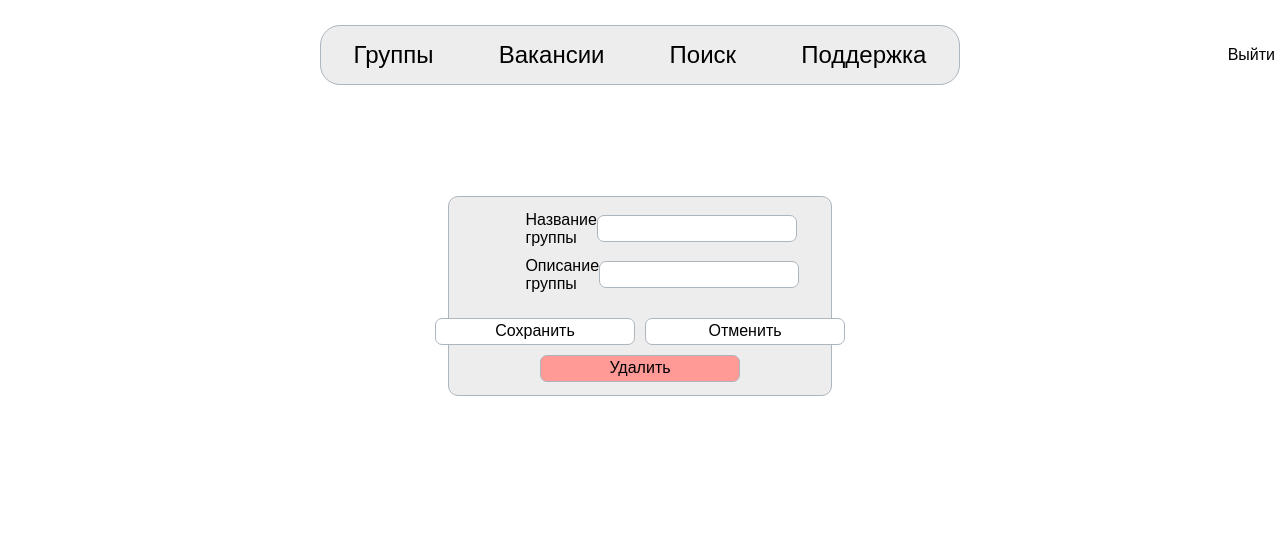
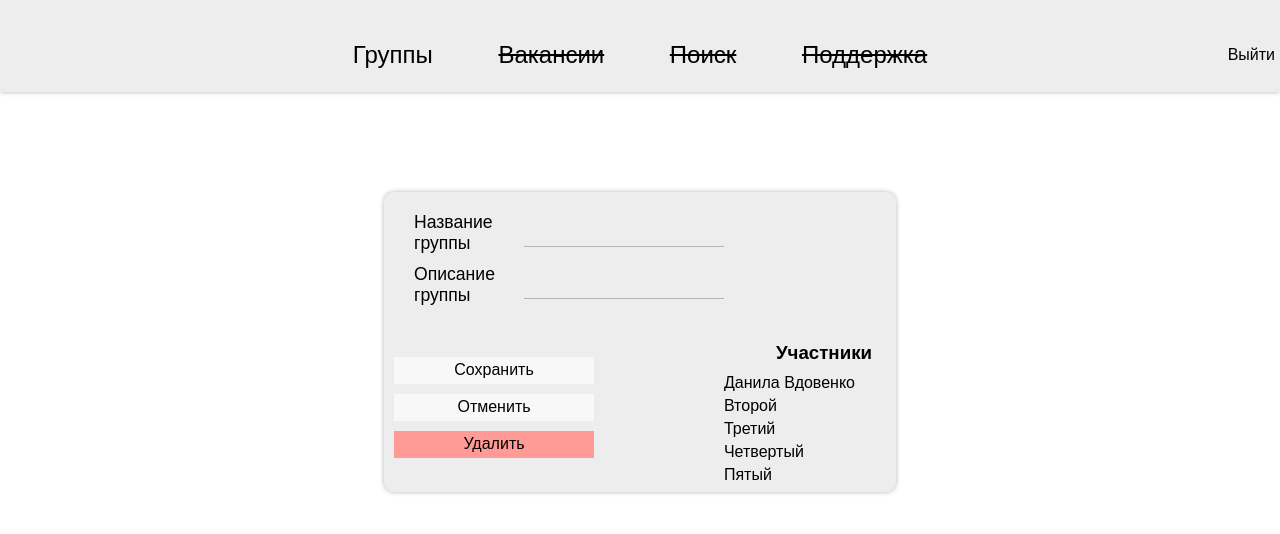
Before and after one commit to scontt/TeamsClient, a Vue app: page /group in a window 1280 px wide. Shown: the top 534 px of the page. Built offline with nearby package versions, Linux system fonts and the light colour scheme; sample sign-in values are in the browser's storage.

Commit message:
Изменены стили элементов

```diff
--- a/src/assets/api/queries.js
+++ b/src/assets/api/queries.js
@@ -1,3 +1,3 @@
 export default function getBaseURL() {
-    return 'http://192.168.1.97:5282/'
+    return 'http://localhost:5282/'
 }
--- a/src/assets/styles/editgroup.css
+++ b/src/assets/styles/editgroup.css
@@ -1,44 +1,76 @@
 .container {
+    display: grid;
+    /* grid-template-columns: repeat(3, 1fr); */
+    grid-template-rows: repeat(2, 50%);
+    grid-auto-rows: 100px;
+    margin: 100px auto;
+    padding: 20px 10px;
+    min-height: 300px;
+    width: 40vw;
+    /* border: 1px solid var(--main-border-color); */
+    border-radius: 10px;
+    background-color: var(--main-bg-color);
+    box-shadow: 0 0 5px var(--main-border-color);
+}
+
+.edit-form {
+    display: flex;
+    grid-column-start: 1;
+    grid-row-start: 1;
+    flex-direction: column;
+}
+
+.buttons-container {
     display: flex;
     flex-direction: column;
     justify-content: center;
-    align-items: center;
-    margin: 100px auto;
-    height: 200px;
-    width: 30vw;
-    border: 1px solid var(--main-border-color);
-    border-radius: 10px;
-    background-color: var(--main-bg-color);
-}
-.edit-form {
-    display: flex;
-    flex-direction: column;
-    align-items: center;
-    width: 100%;
+    gap: 10px;
+    grid-column-start: 1;
+    grid-row-start: 2;
 }
 
-.buttons {
-    display: flex;
-    justify-content: center;
-    gap: 10px;
+.edit-form__item {
+    margin-bottom: 10px;
+    padding-left: 20px;
 }
 
-.edit-from__item {
+.edit-form__input {
     display: flex;
+    font-size: 1.1rem;
+    max-width: 400px;
+    justify-content: space-between;
     align-items: center;
-    justify-content: space-between;
-    width: 60%;
-    margin-bottom: 10px;
 }
 
 .btn {
-    margin-top: 15px;
+    max-width: 100px;
 }
 .delete-btn {
-    margin-top: 10px;
     background-color: #FF9A97FF;
 }
 
 .delete-btn:hover {
     background: #FF7E7AFF;
 }
+
+.members {
+    display: flex;
+    flex-direction: column;
+    margin: 0 auto;
+    min-width: 200px;
+    max-width: 250px;
+    grid-column-start: 2;
+    grid-row-start: 2;
+}
+
+.members > h3 {
+    margin: auto;
+}
+
+.members-list {
+    margin-top: 10px;
+}
+
+.members-list__item {
+    margin-bottom: 5px;
+}
--- a/src/assets/styles/header.css
+++ b/src/assets/styles/header.css
@@ -6,14 +6,17 @@
 
 .header {
     width: 100%;
+    min-height: 92px;
     height: var(--header-height);
+    background-color: var(--main-bg-color);
+    box-shadow: 0 0 5px var(--main-border-color);
 }
 
 .header_inner {
     display: flex;
     width: 100%;
     height: 60px;
-    margin: 25px 0;
+    margin: 25px 0 0 0;
     align-items: center;
 }
 
@@ -21,8 +24,7 @@
     display: flex;
     align-items: center;
     background-color: var(--main-bg-color);
-    border: 1px solid var(--main-border-color);
-    border-radius: 20px;
+    /* border-radius: 20px; */
     margin-left: auto;
     min-width: 50%;
     margin-right: auto;
@@ -50,3 +52,17 @@
     align-items: center;
     position: absolute;
 }
+
+.menu-list__item-a {
+    text-decoration: line-through;
+    transition: all .1s ease-in-out;
+    border-bottom: 2px solid transparent;
+}
+
+.menu-list__item-a:hover {
+    border-bottom: 2px solid black;
+}
+
+.work {
+    text-decoration: none;
+}
--- a/src/assets/styles/login.css
+++ b/src/assets/styles/login.css
@@ -1,3 +1,5 @@
+@import url(./main.css);
+
 #app {
     height: inherit;
 }
@@ -15,7 +17,7 @@
       min-height: 320px;
       margin: auto 0;
       background-color: var(--main-bg-color);
-      border: 1px solid var(--main-border-color);
+      box-shadow: 0 2px 5px var(--main-border-color);
       border-radius: 20px;
       align-items: center;
   }
@@ -23,14 +25,6 @@
   .reg-label {
       margin: 20px auto 0;
       font-size: 26px;
-  }
-
-  input {
-      min-width: 200px;
-      min-height: 27px;
-      border: 1px solid var(--main-border-color);
-      border-radius: 7px;
-      padding-left: 3px;
   }
 
   .reg-form {
@@ -51,9 +45,6 @@
       margin-top: 30px;
       min-height: 27px;
       min-width: 200px;
-      border: 1px solid var(--main-border-color);
-      border-radius: 7px;
-      background-color: #fff;
       font-family: var(--main-font-family);
       font-size: 16px;
   }
--- a/src/assets/styles/main.css
+++ b/src/assets/styles/main.css
@@ -3,9 +3,10 @@
     --main-border-color: #ADB5BD;
     --main-font-family: 'Jost', sans-serif;
     --temporary-bg-color: #F7F7F7FF;
-    --header-height: 12vh;
+    --header-height: 10vh;
     --hover-border-color: #EDEDEDFF;
     --hover-bg-color: #ADB5BD;
+    --border-bottom: 1px solid var(--main-border-color);
 }
 
 html {
@@ -41,9 +42,20 @@ a {
 input {
     min-width: 200px;
     min-height: 27px;
-    border: 1px solid var(--main-border-color);
-    border-radius: 7px;
+    border: 0;
+    background-color: var(--main-bg-color);
+    border-bottom: var(--border-bottom);
+    font-size: 1.1rem;
     padding-left: 3px;
+    font-family: var(--main-font-family);
+    transition: all .3s;
+}
+
+input[type=text]:focus,
+input[type=textarea]:focus,
+input[type=password]:focus {
+    outline: none;
+    border-bottom: 1px solid black;
 }
 
 #app {
@@ -53,13 +65,19 @@ input {
 .btn {
     min-height: 27px;
     min-width: 200px;
-    border: 1px solid var(--main-border-color);
-    border-radius: 7px;
-    background-color: #fff;
+    border: 0;
+    border-bottom: 1px solid transparent;
+    background-color: #f8f8f8;
     font-family: var(--main-font-family);
     font-size: 16px;
+    /* box-shadow: 0 1px 1px var(--main-border-color); */
+    transition: all .1s;
 }
 
 .btn:hover {
     background-color: #ebebeb;
+    cursor: pointer;
+    border-bottom: var(--border-bottom);
+    /* box-shadow: inset 0 1px 1px var(--main-border-color); */
+    transform: translateY(1px);
 }
--- a/src/assets/styles/newgroup.css
+++ b/src/assets/styles/newgroup.css
@@ -1,4 +1,11 @@
 @import url(./main.css);
+
+label {
+    position: absolute;
+    top: -30px;
+    left: 20px;
+    font-size: 1.6rem;
+}
 
 .body {
     height: 100vh;
@@ -14,7 +21,8 @@
     margin: 170px auto auto;
     background-color: var(--main-bg-color);
     border-radius: 20px;
-    border: 1px solid var(--main-border-color);
+    box-shadow: 0 2px 5px var(--main-border-color);
+    padding-top: 20px;
 }
 
 .container__inner {
@@ -28,16 +36,19 @@
 }
 
 .createForm-item {
+    position: relative;
     font-size: 24px;
 }
 
 .inputCreate {
-    margin: 0 0 50px 20px;
+    margin: 0 0 60px 20px;
     height: 40px;
     width: 500px;
-    font-size: 24px;
+    font-size: 1.4rem;
 }
 
 .btn {
     width: 50px;
+    height: 1.8em;
+    font-size: 1.2rem;
 }
--- a/src/assets/styles/register.css
+++ b/src/assets/styles/register.css
@@ -15,7 +15,7 @@
       height: 500px;
       margin: auto 0;
       background-color: var(--main-bg-color);
-      border: 1px solid var(--main-border-color);
+      box-shadow: 0 2px 5px var(--main-border-color);
       border-radius: 20px;
   }
 
@@ -43,9 +43,6 @@
       margin-top: 30px;
       min-height: 27px;
       min-width: 200px;
-      border: 1px solid var(--main-border-color);
-      border-radius: 7px;
-      background-color: #fff;
       font-family: var(--main-font-family);
       font-size: 16px;
   }
--- a/src/components/Header.vue
+++ b/src/components/Header.vue
@@ -5,7 +5,7 @@
                     <div class="header__menu">
                         <li class="menu-list">
                             <ul class="menu-list__item">
-                                <router-link to="/" class="menu-list__item-a">Группы</router-link>
+                                <router-link to="/" class="menu-list__item-a work">Группы</router-link>
                             </ul>
                             <ul class="menu-list__item">
                                 <a href="#" class="menu-list__item-a">Вакансии</a>
@@ -21,6 +21,7 @@
                     <div class="auth-container">
                         <div class="login" v-if="!getLogged">
                             <router-link to="/register" class="auth-link">Зарегистрироваться</router-link>
+                            <span> | </span>
                             <router-link to="/login" class="auth-link">Войти</router-link>
                         </div>
                         <div class="logout" v-else>
--- a/src/views/GroupView.vue
+++ b/src/views/GroupView.vue
@@ -4,20 +4,32 @@
         <main class="main">
             <div class="container">
                 <form class="edit-form">
-                    <div class="edit-from__item">
+                    <div class="edit-form__item edit-form__input">
                         <label>Название группы</label>
                         <input type="text" v-model="groupName" class="group-name-input">
                     </div>
-                    <div class="edit-from__item">
+                    <div class="edit-form__item edit-form__input">
                         <label>Описание группы</label>
-                        <input type="text" v-model="groupDescription" class="group-description-form">
+                        <input type="textarea" v-model="groupDescription" class="group-description-form">
                     </div>
-                    <div class="buttons">
+                </form>
+                <div class="buttons-container">
                         <button type="button" @click="sendChanges" class="btn">Сохранить</button>
                         <button type="button" @click="cancelChanges" class="btn">Отменить</button>
+                        <button type="button" @click="deleteGroup" class="btn delete-btn">Удалить</button>
                     </div>
-                    <button type="button" @click="deleteGroup" class="btn delete-btn">Удалить</button>
-                </form>
+                <div class="members">
+                    <h3>Участники</h3>
+                    <ul class="members-list">
+                        <li class="members-list__item">
+                            Данила Вдовенко
+                        </li>
+                        <li class="members-list__item">Второй</li>
+                        <li class="members-list__item">Третий</li>
+                        <li class="members-list__item">Четвертый</li>
+                        <li class="members-list__item">Пятый</li>
+                    </ul>
+                </div>
             </div>
         </main>
     </body>
--- a/src/views/HomeView.vue
+++ b/src/views/HomeView.vue
@@ -8,8 +8,6 @@
                     <div class="my-list">
                         <div class="mylist-item"
                             v-for="(group, index) in groups"
-                            :class="{active: index === activeItem}"
-                            @click="expand(index)"
                             :key="index"
                             >
                                 <h3 class="groupname">
@@ -72,13 +70,6 @@ export default {
     ...mapActions({
         refreshGroupsList: 'user/refreshGroupsList'
     }),
-    expand(key) {
-        this.activeItem = key;
-        this.animate()
-    },
-    animate() {
-        gsap.to(".mylist-item.active", {height: 400, duration: .5, ease: "elastic"});
-    }
   },
   components: {
     Header
```
Also changed, not shown: src/assets/styles/home.css (+19 -18 lines).
